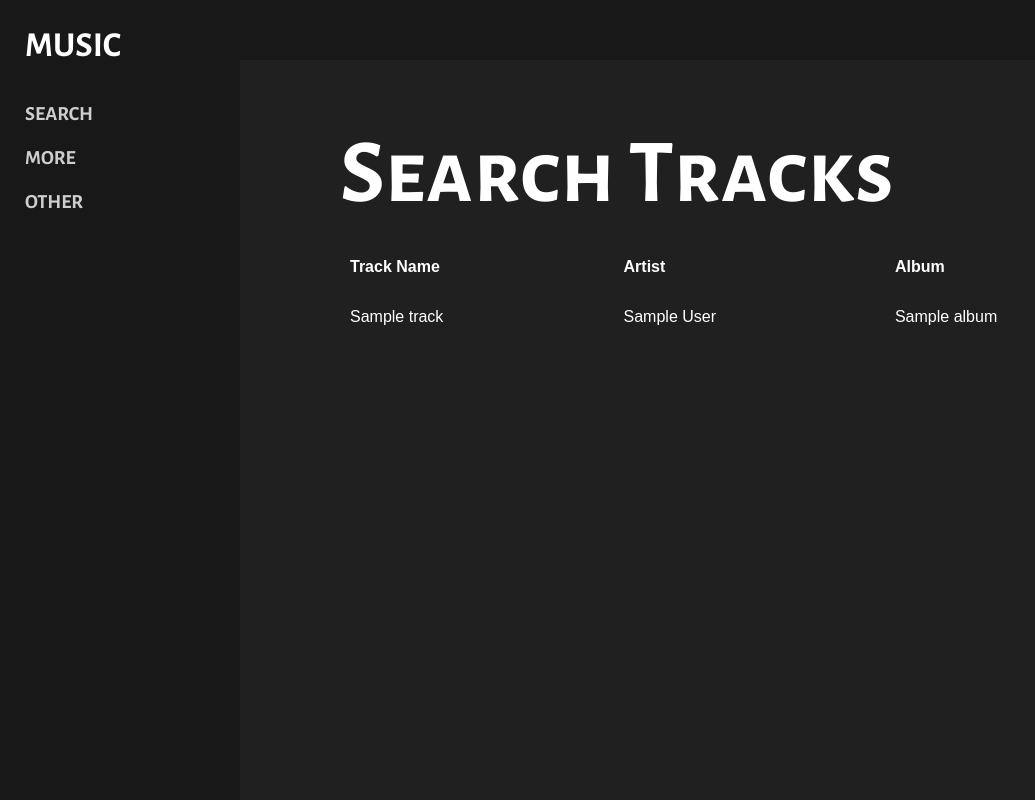
After one commit to kwon514/MusicApp, a Flask app: template music/templates/search/search_tracks.html in a window 1280 px wide. The commit adds this page. Shown: the whole page, without its empty margins (0-1035 px from the left). Run offline with Flask 2, Linux system fonts and the light colour scheme; the template is opened without the code that fills it: most values are stand-ins (such as "Sample title", 1, 10 or a date in 2020); parts of the project's set-up code (start-up, migrations or seed data) failed here and were passed over.

Commit message:
basic search track function completed

```diff
--- a/music/static/css/main.css
+++ b/music/static/css/main.css
@@ -103,3 +103,19 @@
 #search {
     margin: 0 80px;
 }
+
+.result-table {
+    width: 100%;
+    height: 100px;
+    border-collapse: collapse;
+    margin: 20px 0 0 0;
+    text-align: left;
+}
+
+.result-table tbody tr:nth-child(even){
+    background-color: rgb(46, 46, 46);
+}
+
+th, td {
+    padding: 10px;
+  }
--- a/music/templates/navigation.html
+++ b/music/templates/navigation.html
@@ -1,6 +1,6 @@
 <nav id="nav">
   <a class="header" href="{{ url_for('home_bp.home')}}">Music</a>
-  <a href="{{ url_for('search_bp.search')}}" class="btn-nav">search</a>
+  <a href="{{ url_for('search_bp.search')}}" class="btn-nav">Search</a>
   <a href="" class="btn-nav">More</a>
   <a href="" class="btn-nav">Other</a>
 </nav>
--- /dev/null
+++ b/music/templates/search/search_tracks.html
@@ -0,0 +1,24 @@
+{% extends 'layout.html' %}
+{% block content %}
+    <main id="search">
+        <h1 class="header-text">Search Tracks</h1>
+        <table class="result-table">
+            <thead>
+                <tr>
+                    <th>Track Name</th>
+                    <th>Artist</th>
+                    <th>Album</th>
+                </tr>
+            </thead>
+            <tbody>
+                {% for track in matching_tracks %}
+                    <tr>
+                        <td>{{ track.title }}</td>
+                        <td>{{ track.artist.full_name }}</td>
+                        <td>{{ track.album.title }}</td>
+                    </tr>
+                {% endfor %}
+            </tbody>
+        </table>
+    </main>
+{% endblock content %}
```
Also changed, not shown: music/search/search.py (+22 -1 lines), music/search/services.py (added, +13 -0 lines), music/templates/search/search.html (+7 -0 lines).
